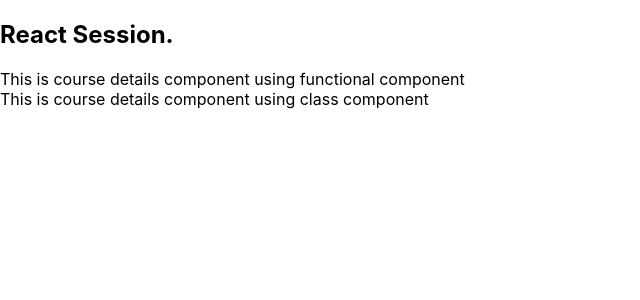
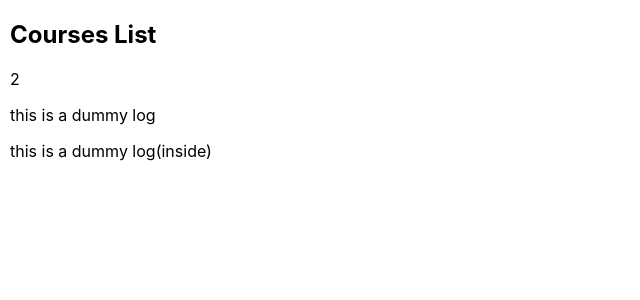
Before and after one commit to dineshgopalchand/mern-31, a React (Create React App) app in the folder react-session/: page / in a window 1280 px wide. Shown: the top 300 px of the page, without its empty margins (0-640 px from the left). Built offline with nearby package versions, Linux system fonts and the light colour scheme; the HTML template or start-up script is replaced by a standard one.

Commit message:
Introduced JSX

```diff
--- /dev/null
+++ b/react-session/src/App.css
@@ -0,0 +1,3 @@
+.App{
+    margin: 0px 10px;
+}
--- a/react-session/src/App.jsx
+++ b/react-session/src/App.jsx
@@ -1,12 +1,11 @@
-import CourseDetail from './CourseDetail';
-import CourseDetails from './CourseDetails';
+import CourseList from './CourseList';
+import './App.css';
 
 function App() {
   return (
     <div className="App">
-      <h2>React Session.</h2>
-      <CourseDetail/>
-      <CourseDetails/>
+      {/* <h2>React Session.</h2> */}
+      <CourseList/>
     </div>
   );
 }
--- /dev/null
+++ b/react-session/src/CourseList.jsx
@@ -0,0 +1,21 @@
+import React from 'react'
+
+function someLog(){
+  return  'this is a dummy log';
+}
+const CourseList = () => {
+  const title='Courses List';
+  function someLogInside(){
+    return  'this is a dummy log(inside)';
+  }
+  return (
+    <div>
+      <h2>{title}</h2>
+      <p>{1+1}</p>
+      <p>{someLog()}</p>
+      <p>{someLogInside()}</p>
+    </div>
+  )
+}
+
+export default CourseList
```
Also changed, not shown: react-session/src/Courses.jsx (added, +9 -0 lines).
